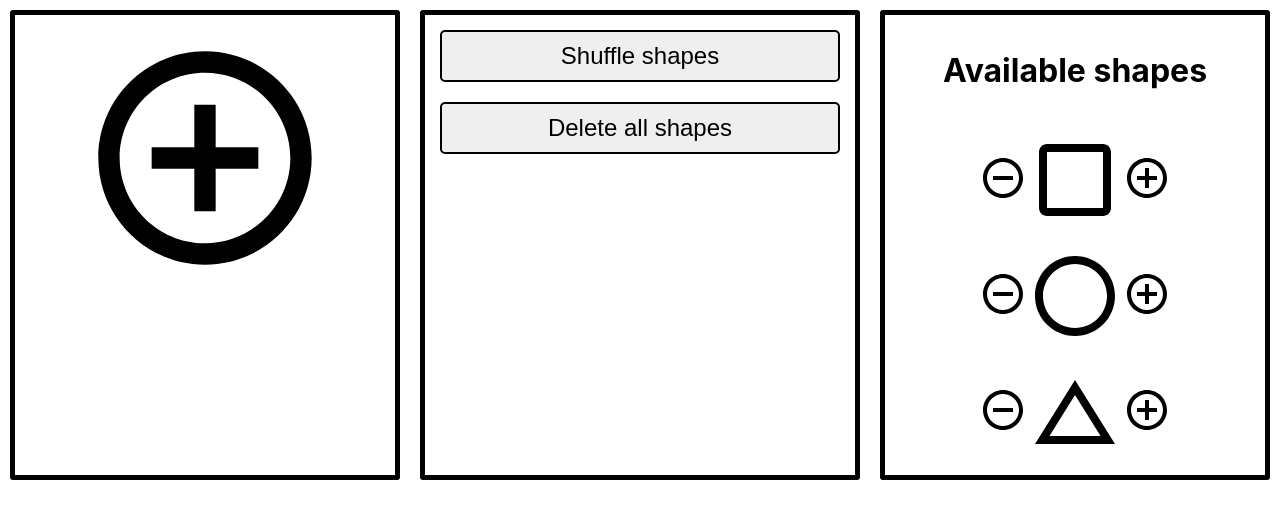
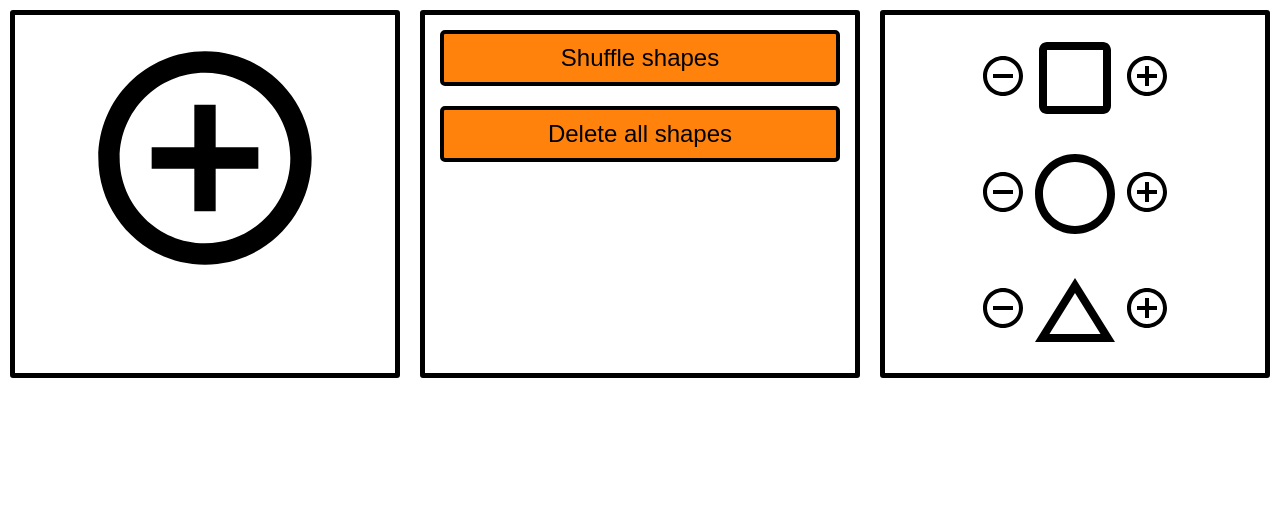
Before and after one commit to Jhubkonto/shapes-list, a React (Create React App) app: page / in a window 1280 px wide. Shown: the top 518 px of the page. Built offline with nearby package versions, Linux system fonts and the light colour scheme.

Commit message:
Edited button styling

```diff
--- a/src/components/Button/Button.scss
+++ b/src/components/Button/Button.scss
@@ -1,6 +1,7 @@
 .button {
     color: black;
-    border: 2px solid;
+    background-color: rgb(255, 130, 13);
+    border: 4px solid;
     border-radius: 5px;
     padding: 10px 100px;
     font-size: 24px;
--- a/src/components/Session/Session.js
+++ b/src/components/Session/Session.js
@@ -31,7 +31,6 @@ const Session = () => {
             </div>
             <div className="session--grid__cell">
                 <div className="session--flexbox">
-                    <h1 className="session--flexbox__item">Available shapes</h1>
                     <div className="session--flexbox__item">
                         <MinusIcon />
                         <SquareShape />
```
